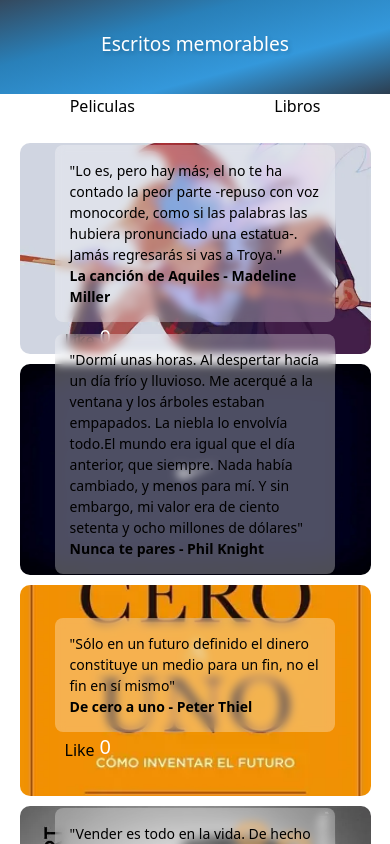
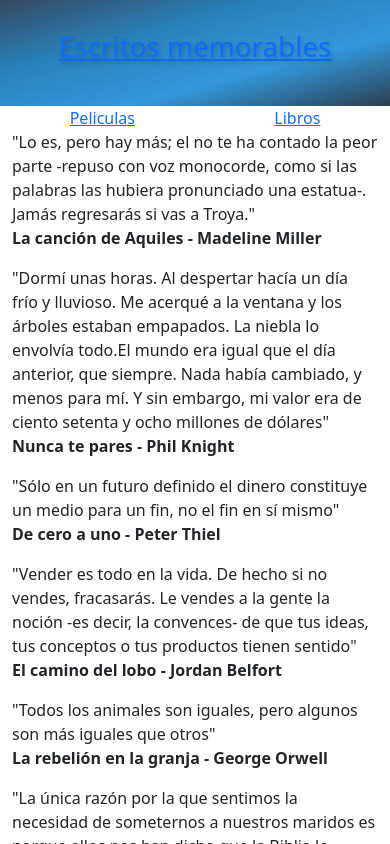
Before and after one commit to AdairAbrigo31/phrases, a React (Vite) app: page /libros in a window 390 px wide. Shown: the top 844 px of the page. Built offline with nearby package versions, Linux system fonts and the light colour scheme.

Commit message:
combinate style with css and bootstrap

```diff
--- a/package.json
+++ b/package.json
@@ -11,6 +11,7 @@
   },
   "dependencies": {
     "@reduxjs/toolkit": "^2.3.0",
+    "bootstrap": "^5.3.8",
     "prop-types": "^15.8.1",
     "react": "^18.3.1",
     "react-dom": "^18.3.1",
--- a/src/components/content/Libros.tsx
+++ b/src/components/content/Libros.tsx
@@ -1,28 +1,21 @@
-import { useDispatch, useSelector } from "react-redux";
+import { useSelector } from "react-redux";
 import { RootState } from "../../store/store";
 import { OriginPhrase } from "../../rulesPhrases/Ephrases";
-import { giveLikeFilter } from "../../store/slices/PhraseSlice";
 
-function Libros () {
+function Libros() {
   const phraseState = useSelector((state: RootState) => state.phraseStore);
-    const dispatch = useDispatch();
-    const phraseBooksState = phraseState.filter((phrase) => phrase.type == OriginPhrase.BOOK);
+  const phraseBooksState = phraseState.filter(
+    (phrase) => phrase.type == OriginPhrase.BOOK
+  );
   return (
     <>
-            <main>
-            {phraseBooksState.map((phrase, idx) => (
-                <div style={{
-                    backgroundImage: `url("${phrase.cover}")`,
-                }}
-                className={(idx % 2 == 0 ?  'div-container-phrase-pair' : 'div-container-phrase-odd')} key={idx}>
-                <div className="phrase-content">
-                    <p>"{phrase.phrase}"</p>
-                    <b>{phrase.title} - {phrase.author}</b>
-                </div>
-                <div className="div-reactions">
-                    <button onClick={() => dispatch(giveLikeFilter(phrase))}>Like</button>
-                    <span style={{fontSize : 20, color: "white"}}>{phrase.likes}</span>
-                </div>
+      <main className="container">
+        {phraseBooksState.map((phrase) => (
+          <div className="row container-phrase">
+            <p className="phrase">"{phrase.phrase}"</p>
+            <b className="phrase-data">
+              {phrase.title} - {phrase.author}
+            </b>
           </div>
         ))}
       </main>
--- a/src/components/content/Peliculas.tsx
+++ b/src/components/content/Peliculas.tsx
@@ -1,27 +1,20 @@
-import { useDispatch, useSelector } from "react-redux";
+import { useSelector } from "react-redux";
 import { RootState } from "../../store/store";
 import { OriginPhrase } from "../../rulesPhrases/Ephrases";
-import { giveLikeFilter } from "../../store/slices/PhraseSlice";
-function Peliculas () {
+function Peliculas() {
   const phraseState = useSelector((state: RootState) => state.phraseStore);
-    const dispatch = useDispatch();
-    const phraseMoviesState = phraseState.filter((ph) => ph.type == OriginPhrase.MOVIE);
+  const phraseMoviesState = phraseState.filter(
+    (ph) => ph.type == OriginPhrase.MOVIE
+  );
   return (
     <>
-        <main>
-            {phraseMoviesState.map((phrase, idx) => (
-                <div style={{
-                    backgroundImage: `url("${phrase.cover}")`,
-                }}
-                className={(idx % 2 == 0 ?  'div-container-phrase-pair' : 'div-container-phrase-odd')} key={idx}>
-                <div className="phrase-content">
-                    <p>"{phrase.phrase}"</p>
-                    <b>{phrase.title} - {phrase.author}</b>
-                </div>
-                <div className="div-reactions">
-                    <button onClick={() => dispatch(giveLikeFilter(phrase))}>Like</button>
-                    <span style={{fontSize : 20, color: "white"}}>{phrase.likes}</span>
-                </div>
+      <main className="container">
+        {phraseMoviesState.map((phrase) => (
+          <div className="row container-phrase">
+            <p className="phrase">"{phrase.phrase}"</p>
+            <b className="phrase-data">
+              {phrase.title} - {phrase.author}
+            </b>
           </div>
         ))}
       </main>
--- a/src/components/content/Phrases.tsx
+++ b/src/components/content/Phrases.tsx
@@ -1,32 +1,27 @@
-import "../../styles/body.css"
-import { useDispatch, useSelector } from "react-redux";
-import { giveLike } from "../../store/slices/PhraseSlice";
+import "../../styles/body.css";
+import { useSelector } from "react-redux";
 import { RootState } from "../../store/store";
 import { useNavigate } from "react-router-dom";
-import "./../../index.css"
+import "./../../index.css";
 
 function Phrases() {
-
   const navigate = useNavigate();
   const phraseState = useSelector((state: RootState) => state.phraseStore);
-    const dispatch = useDispatch();
 
   return (
     <>
-            <main>
-                {phraseState.map((phrase, idx) => (
-                    <div style={{
-                        backgroundImage: `url("${phrase.cover}")`,
+      <main className="container">
+        {phraseState.map((phrase) => (
+          <div
+            className="phrase-content"
+            onClick={() => {
+              navigate(`/frase/${phrase.id}`);
             }}
-                        className={(idx % 2 == 0 ? 'div-container-phrase-pair' : 'div-container-phrase-odd')} key={idx}>
-                        <div className="phrase-content" onClick={() => { navigate(`/frase/${phrase.id}`) }} >
+          >
             <p>"{phrase.phrase}"</p>
-                            <b>{phrase.type} | {phrase.title} - {phrase.author}</b>
-                        </div>
-                        <div className="div-reactions">
-                            <button onClick={() => dispatch(giveLike(idx))}>Like</button>
-                            <span style={{ fontSize: 20, color: "white" }}>{phrase.likes}</span>
-                        </div>
+            <b>
+              {phrase.type} | {phrase.title} - {phrase.author}
+            </b>
           </div>
         ))}
       </main>
--- a/src/layouts/LayoutPage.tsx
+++ b/src/layouts/LayoutPage.tsx
@@ -3,15 +3,15 @@
 import Footer from "../components/common/Footer";
 import Header from "../components/common/Header";
 
-const LayoutPage =  ({children}: {children:React.ReactNode}) => {
-    return (
-        <>
-            <Header></Header>
-            <BarCategories></BarCategories>
-            {children}
-            <Footer></Footer>
-        </>
-    )
-}
+const LayoutPage = ({ children }: { children: React.ReactNode }) => {
+  return (
+    <div className="d-flex flex-column min-vh-100">
+      <Header></Header>
+      <BarCategories></BarCategories>
+      <main className="flex-grow-1">{children}</main>
+      <Footer></Footer>
+    </div>
+  );
+};
 
-export default LayoutPage
+export default LayoutPage;
--- a/src/styles/body.css
+++ b/src/styles/body.css
@@ -1,91 +1,13 @@
-main {
-    width: 100%;
-    margin-top: 20px;
+.phrase {
+    margin: 0px;
+    padding: 0px;
 }
 
-footer {
-    width: 100%;
-    padding-top: 5px;
-    background: #f5f5f5;
-    text-align: center;
+.phrase-data{
+    margin: 0px;
+    padding: 0px;
 }
 
-.div-container-phrase-pair{
-    margin: 5px 10px;
-    width: 80%;
-    height: 25vh;
-    background-repeat: no-repeat;
-    background-size: cover;
-    background-position: 50% 30%;
-    display: flex;
-    flex-direction: column;
-    justify-content: center;
-    justify-self: flex-end;
-    align-items: center;
-    border-radius: 10px;
+.container-phrase {
+    margin: 1rem;
 }
-
-.div-container-phrase-odd{
-    margin: 5px 10px;
-    width: 80%;
-    height: 25vh;
-    background-repeat: no-repeat;
-    background-size: cover;
-    background-position: 50% 30%;
-    display: flex;
-    flex-direction: column;
-    justify-content: center;
-    justify-self: flex-start;
-    align-items: center;
-    border-radius: 10px;
-}
-
-.phrase-content {
-    width: 60%;
-    max-width: 600px;
-    padding: 15px;
-    background-color: rgba(255, 255, 255, 0.3);
-    border-radius: 8px;
-    box-shadow: 0 2px 4px #00000000;
-    backdrop-filter: blur(5px);
-    margin: 0 20px;
-    & p, b{
-        font-size: clamp(1rem, 2vw, 1.2rem); /* 👈 Tamaño de fuente responsivo */
-        color: black;
-        margin: 0;
-    }
-}
-
-.div-reactions {
-    display: flex;
-    flex-direction: row;
-    align-items: end;
-    padding: 0 45px;
-    align-self: flex-start;
-    & span {
-        padding-left: 5px;
-    }
-}
-
-@media screen and (max-width: 700px) {
-    main {
-        display: flex;
-        flex-direction: column;
-        align-items: center;
-    }
-
-    .div-container-phrase-odd,
-    .div-container-phrase-pair {
-        width: 90%;
-        justify-content: center;
-    }
-
-    .phrase-content {
-        width: 80%;
-        font-size: 8px;
-        & p, b{
-            font-size: clamp(0.875rem, 0.8rem + 0.25vw, 1.25rem);            color: black;
-            margin: 0;
-        }
-    }
-}
--- a/src/styles/global.css
+++ /dev/null
@@ -1,7 +0,0 @@
-body {
-    margin: 0px;
-    min-height: 100%;
-    display: grid;
-    grid-template-rows: auto 1fr auto;
-    overflow-x: hidden;
-}
```
Also changed, not shown: src/main.tsx (+9 -8 lines), src/frases_e_imagenes/cuestion_de_tiempo.webp (added), 1 other file (tests, documents, lock files or other folders). Lines whose indentation alone changed are shown as unchanged.
